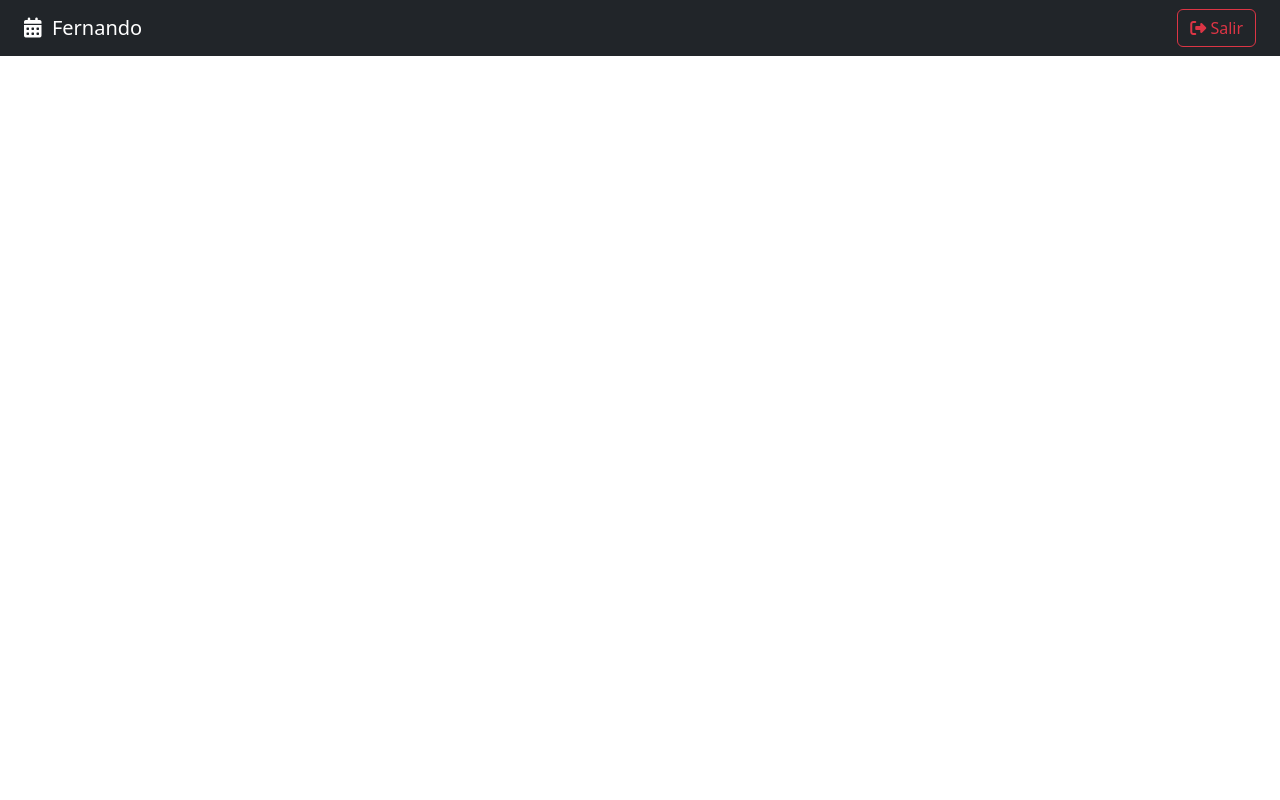
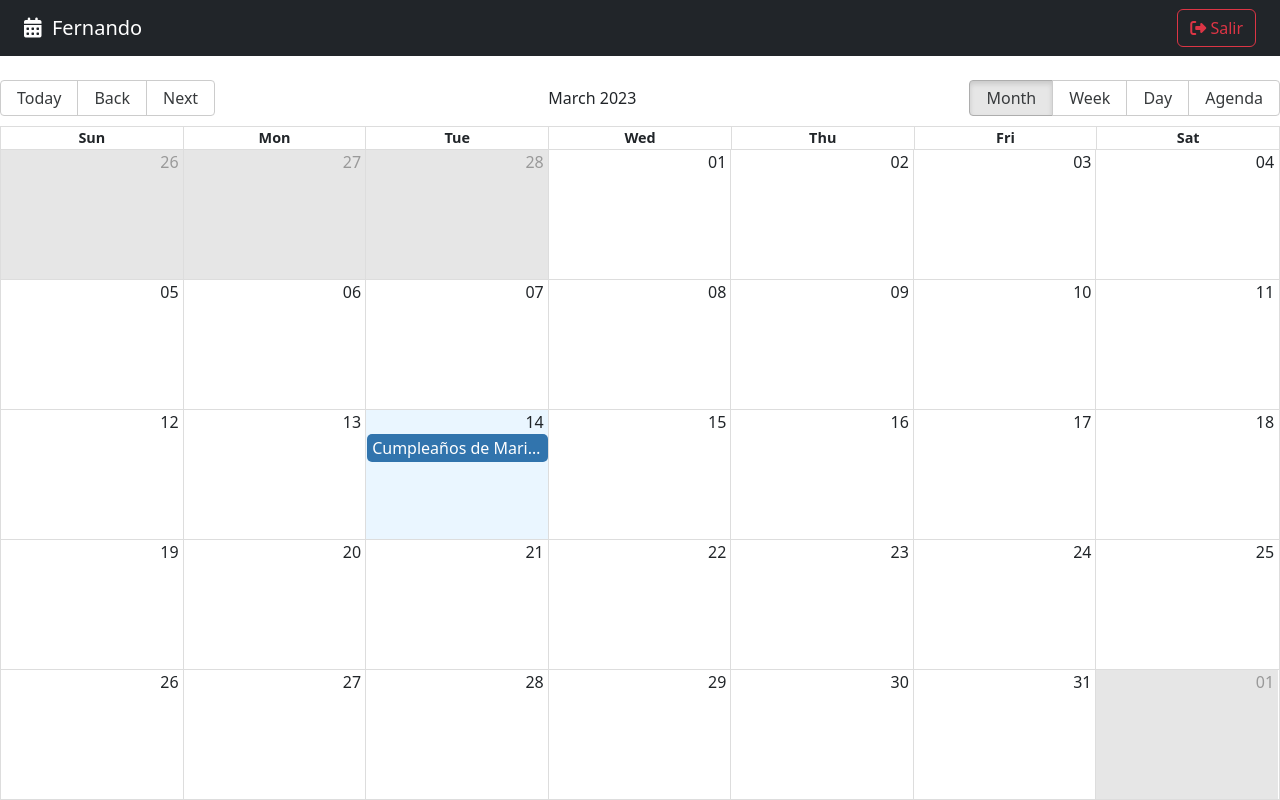
Before and after one commit to fersanti2896/22-curso-react-calendarApp-front, a React (Vite) app: page / in a window 1280 px wide. Built offline with nearby package versions, Linux system fonts and the light colour scheme.

Commit message:
Incluyendo react big calendar

```diff
--- a/package.json
+++ b/package.json
@@ -9,7 +9,9 @@
     "preview": "vite preview"
   },
   "dependencies": {
+    "date-fns": "^2.29.3",
     "react": "^18.2.0",
+    "react-big-calendar": "^1.6.8",
     "react-dom": "^18.2.0",
     "react-router-dom": "^6.9.0"
   },
--- a/src/calendar/pages/CalendarPage.jsx
+++ b/src/calendar/pages/CalendarPage.jsx
@@ -1,9 +1,47 @@
+import { Calendar, dateFnsLocalizer } from 'react-big-calendar';
+import 'react-big-calendar/lib/css/react-big-calendar.css';
+
+import { addHours, format, parse, startOfWeek, getDay } from 'date-fns';
+import enUS from 'date-fns/locale/en-US';
+
 import { Navbar } from '../';
+
+
+const locales = {
+    'en-US': enUS,
+}
+
+const localizer = dateFnsLocalizer({
+    format,
+    parse,
+    startOfWeek,
+    getDay,
+    locales,
+});
+
+const events = [{
+    title: 'Cumpleaños de Marisol',
+    notes: 'Hay que comprar el pastel',
+    start: new Date(),
+    end: addHours( new Date(), 2 ),
+    bgColor: '#fafafa',
+    user: {
+        _id: '123',
+        name: 'Fernando'
+    }
+}];
 
 export const CalendarPage = () => {
     return (
         <>
             <Navbar />
+
+            <Calendar localizer={ localizer }
+                      events={ events }
+                      startAccessor="start"
+                      endAccessor="end"
+                      style={{ height: 'calc( 100vh - 80px )' }}
+            />
         </>
     )
 }
```
Also changed, not shown: 1 other file (tests, documents, lock files or other folders).
